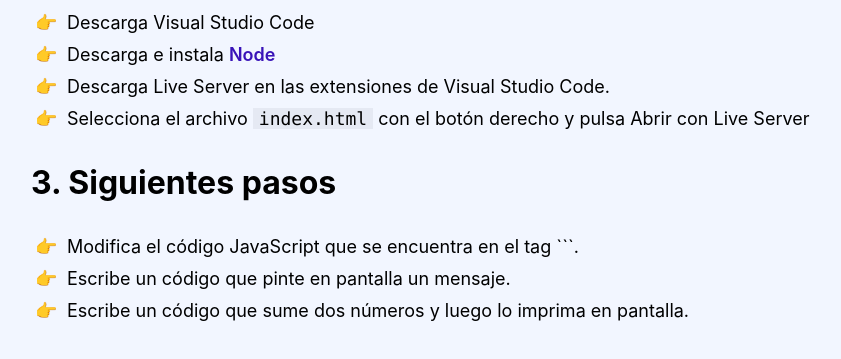
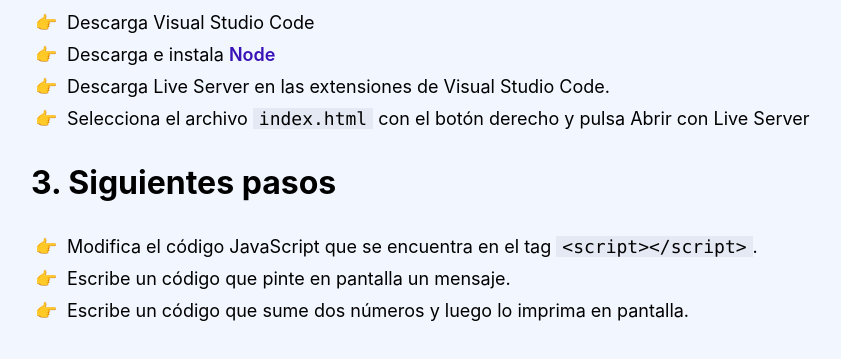
Before and after one commit to lucferbux/Javascript-Course, a plain HTML site: page beginner/1_environment/index.html in a window 1280 px wide. Shown: the part 559-918 px from the top of the page, without its empty margins (219-1060 px from the left). Drawn offline with nearby package versions, Linux system fonts and the light colour scheme.

Commit message:
🐞 Fixed typo

```diff
--- a/beginner/1_environment/index.html
+++ b/beginner/1_environment/index.html
@@ -35,7 +35,7 @@
                     </ol>
                     <h2 id="3-siguientes-pasos">3. Siguientes pasos</h2>
                     <ol>
-                    <li>Modifica el código JavaScript que se encuentra en el tag `<script></script>``.</li>
+                    <li>Modifica el código JavaScript que se encuentra en el tag <code class="code-background">&ltscript&gt&lt/script&gt</code>.</li>
                     <li>Escribe un código que pinte en pantalla un mensaje.</li>
                     <li>Escribe un código que sume dos números y luego lo imprima en pantalla.</li>
                     </ol>
```
